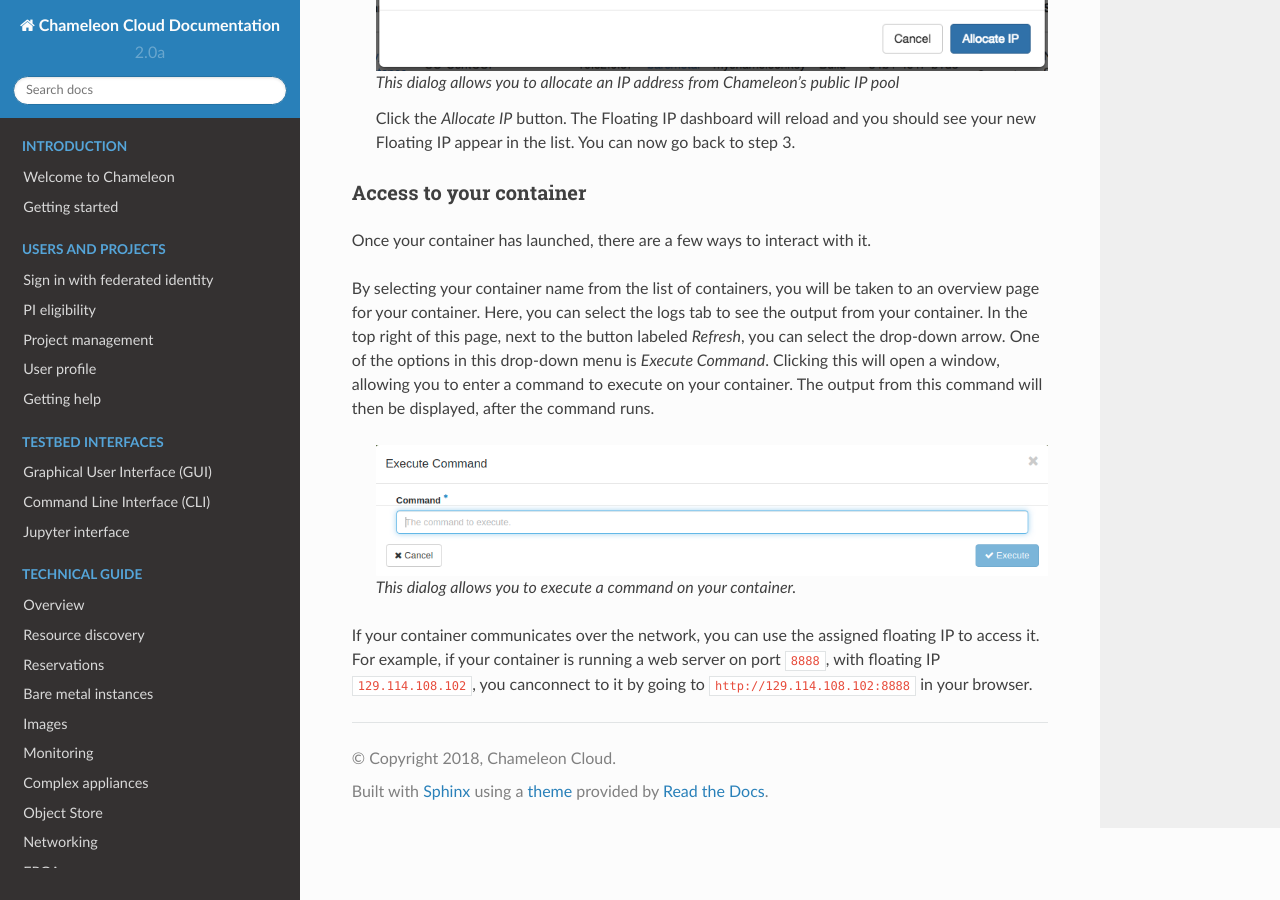
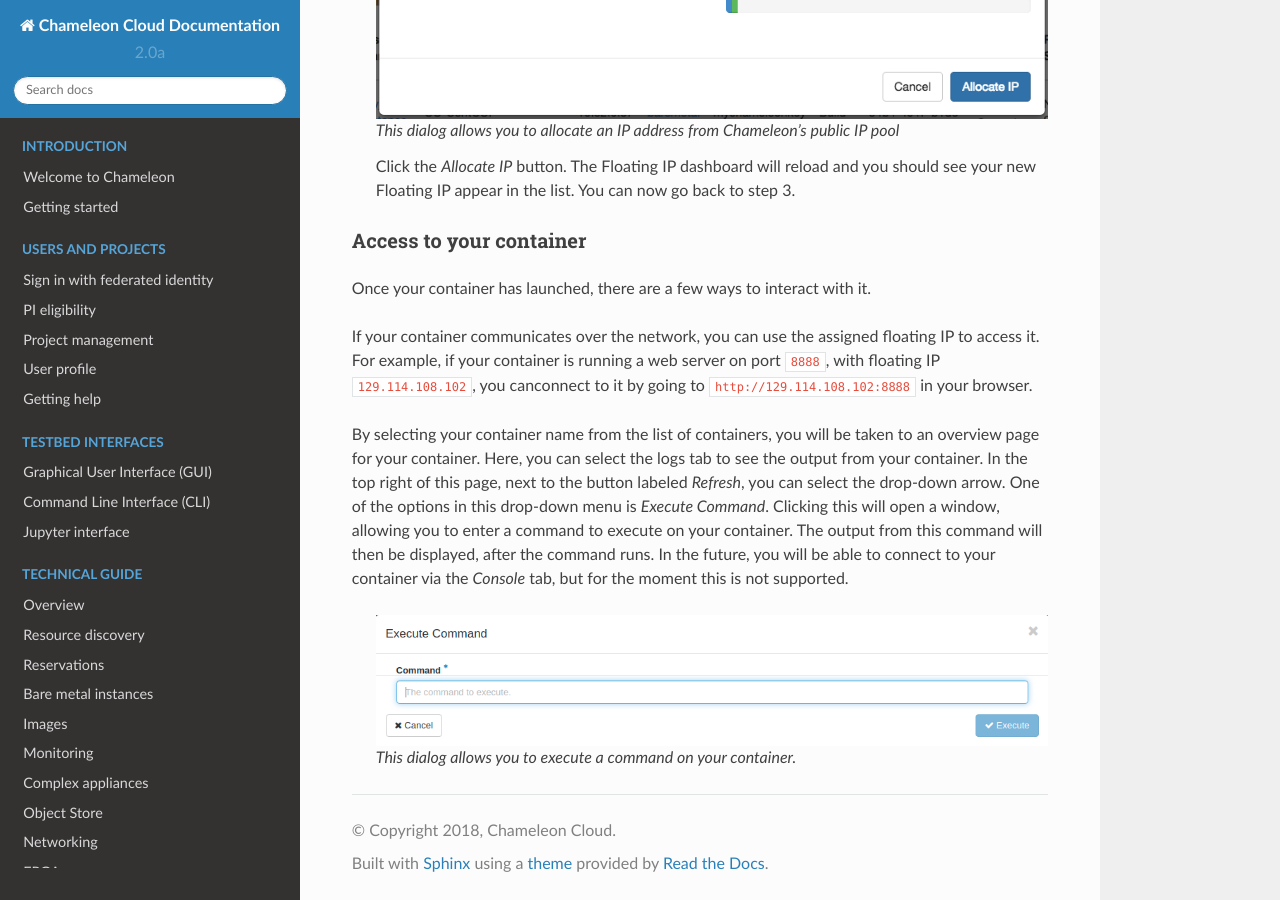
Before and after one commit to ChameleonCloud/docs, a Sphinx documentation site: the page built from source/getting-started-edge/index.rst, in a window 1280 px wide and 900 px high, scrolled down 6278 px. Built offline with Sphinx 7.4.7 and the Read the Docs theme 2.0.0, drawn with Linux system fonts in a browser that asks for light colours; pages that are not in the unit, such as notebooks, are missing from menus; some of the changed text lies outside the part shown.

Commit message:
Add clarifying descriptions

```diff
--- a/source/getting-started-edge/index.rst
+++ b/source/getting-started-edge/index.rst
@@ -91,9 +91,11 @@ resource usage. The dashboard looks  something like this:
 
 Setting up networking
 ---------------------
-Your container will need to run a network security group. Below is a brief
-introduction to security groups in Chameleon, or you can find a more in depth
-explanation `here <../technical/kvm.html#security-groups>`_.
+If you are planning to make your container accessible over the Internet with a
+Floating IP, your container will need to run a security group in order to expose
+the ports needed. Below is a brief introduction to security groups in Chameleon,
+or you can find a more in depth explanation
+`here <../technical/kvm.html#security-groups>`_.
 
 #. First, in the sidebar click *Network*, then click *Security Groups*. You can
    examine an existing group's rules by clicking *Manage Rules* next to it. If
@@ -127,7 +129,8 @@ To start launching a container, follow the following steps:
 
 3. Type *my_first_container* for the container name. Then, enter the name of an
    image you want to launch from Docker Hub. You must use the full name of the
-   image.
+   image. Optionally, you can supply a custom command to override the default
+   command run by Docker.
 
   .. note::
     You may also use a Glance ID for your image, by selecting *Glance* under the
@@ -218,21 +221,23 @@ Access to your container
 
 Once your container has launched, there are a few ways to interact with it.
 
+If your container communicates over the network, you can use the assigned
+floating IP to access it. For example, if your container is running a web server
+on port ``8888``, with floating IP ``129.114.108.102``, you canconnect to it by
+going to ``http://129.114.108.102:8888`` in your browser.
+
 By selecting your container name from the list of containers, you will be taken
 to an overview page for your container. Here, you can select the logs tab to
 see the output from your container. In the top right of this page, next to the
 button labeled *Refresh*, you can select the drop-down arrow. One of the options
 in this drop-down menu is *Execute Command*. Clicking this will open a window,
 allowing you to enter a command to execute on your container. The output from
-this command will then be displayed, after the command runs.
+this command will then be displayed, after the command runs. In the future,
+you will be able to connect to your container via the *Console* tab, but for the
+moment this is not supported.
 
    .. figure:: execute_command.png
       :alt: The Execute Command window
       :figclass: screenshot
 
       This dialog allows you to execute a command on your container.
-
-If your container communicates over the network, you can use the assigned
-floating IP to access it. For example, if your container is running a web server
-on port ``8888``, with floating IP ``129.114.108.102``, you canconnect to it by
-going to ``http://129.114.108.102:8888`` in your browser.
```
